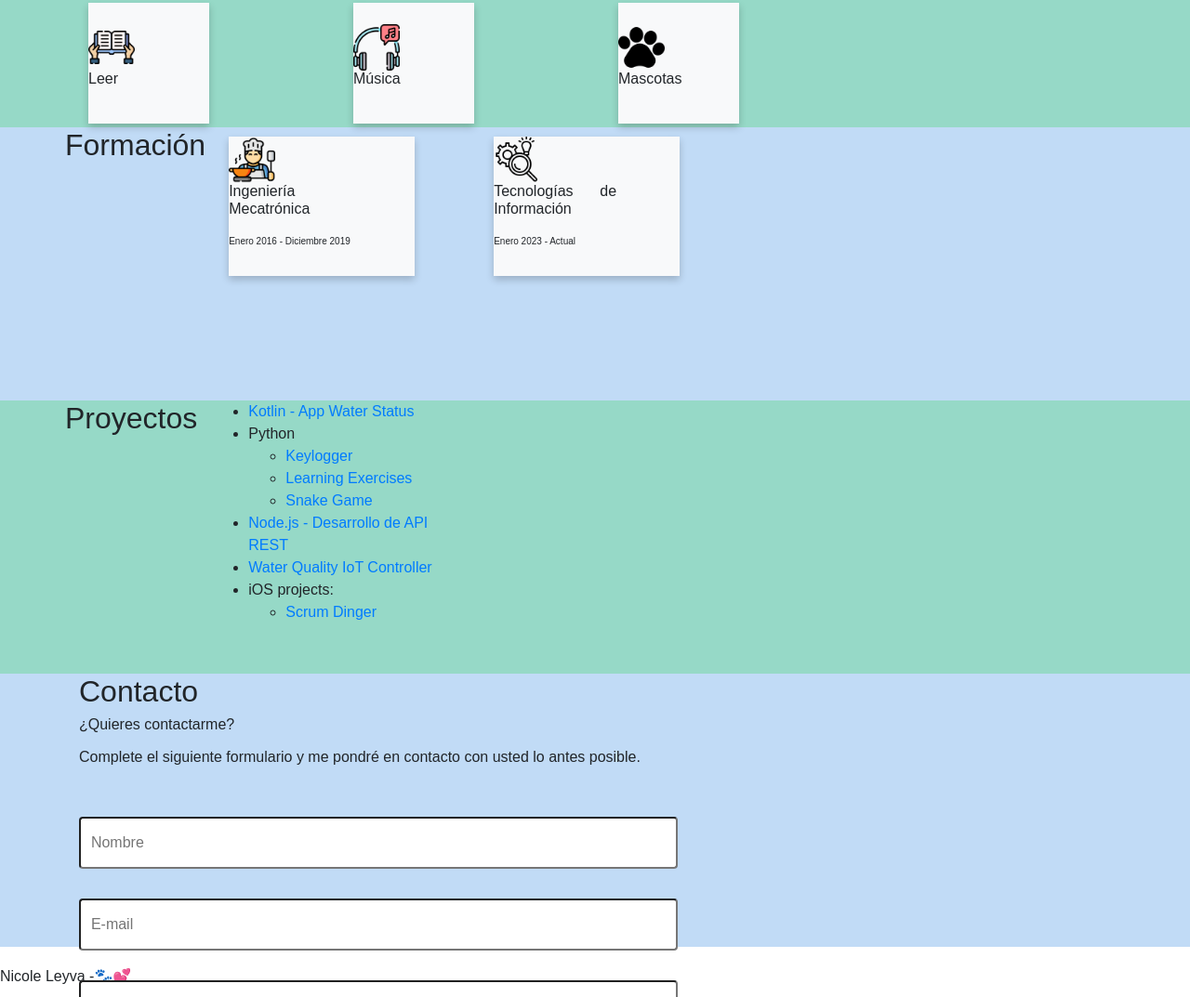
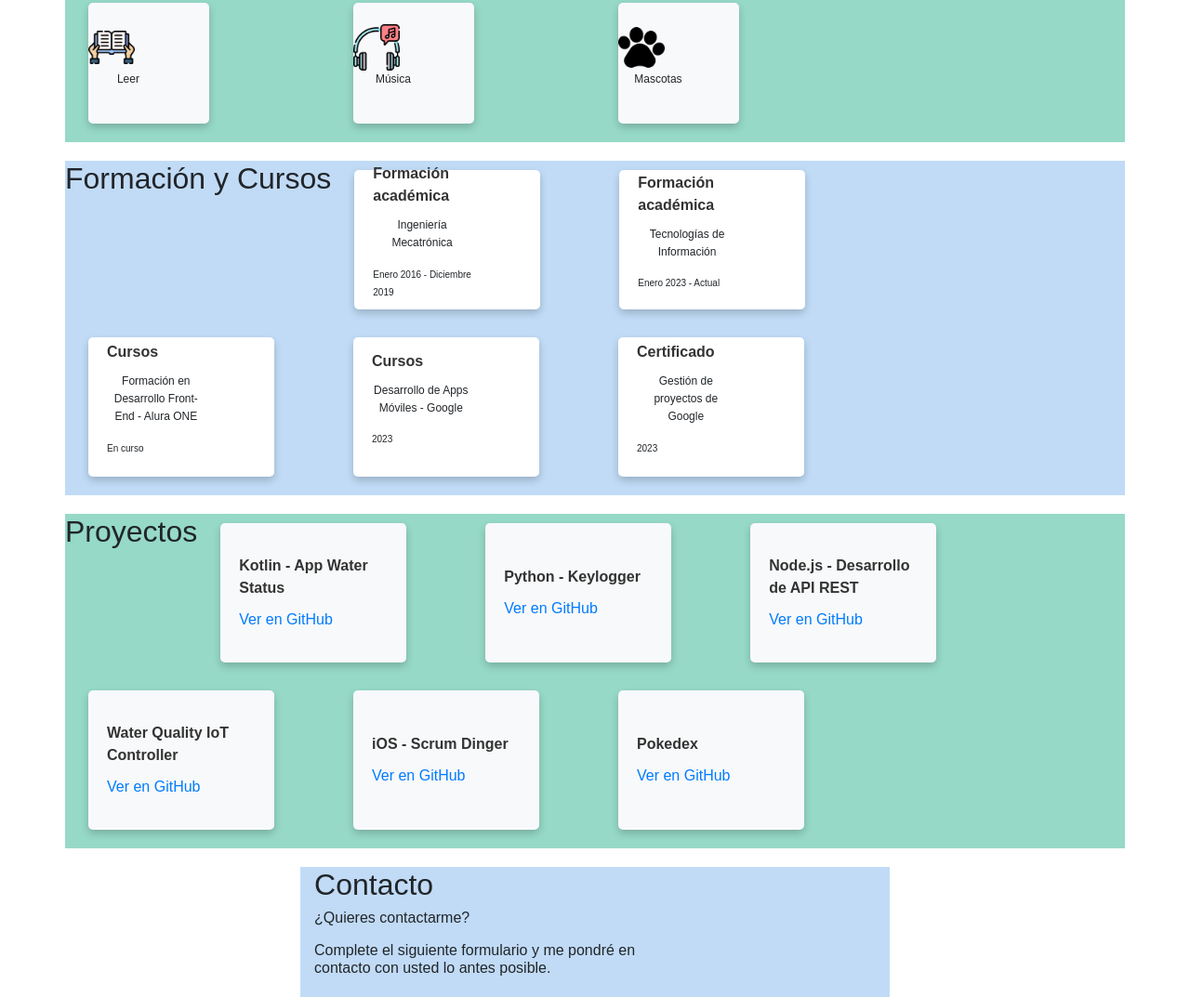
Before and after one commit to leyvamn2/portafolio-leyvanicole, a plain HTML site: page index.html in a window 1280 px wide. Shown: the part 1099-2172 px from the top of the page at 93% size. Drawn offline with nearby package versions, Linux system fonts and the light colour scheme.

Commit message:
finished

```diff
--- a/assets/css/style.css
+++ b/assets/css/style.css
@@ -79,13 +79,17 @@ body {
     height: 130px;
     margin: 10px;
     background: #f8f9fa;
+    border-radius: 5px;
+
     box-shadow: 0 4px 8px rgba(0, 0, 0, 0.2);
     transition: box-shadow 0.3s ease;
+    margin-bottom: 20px;
   }
 
   .programming-icon {
     width: 50px;
     height: 50px;
+    align-items: center;
   }
   #presentacion{
     background: #c1dbf6;
@@ -103,6 +107,13 @@ body {
     font-size: 16px;
     line-height: 18.78px;
 }
+.network-pic{
+  height: 35px;
+  width: 35px;
+  max-width: 35px; /* Puedes ajustar este valor según el tamaño deseado */
+
+
+}
 .network{
   display: flex;
   height: 24px;
@@ -115,18 +126,15 @@ body {
   background: #96d9c7;
 }
 
-.heroe{
-  flex-direction: column-reverse;
+#hero {
   width: 100%;
-  height: 294px;
-  margin-top: -20px; /* Ajusta el valor según sea necesario para eliminar el espacio entre las secciones */
-
-  justify-content: space-around;
-  align-items: flex-start;
+  height: 100vh;
+  background-size: cover;
 }
 
-.heroe > * {
-  flex: 1; /* Hace que todos los elementos ocupen la misma cantidad de espacio */
+#hero .container {
+  padding-top: 70px;
+  position: relative;
 }
 #skills{
   background: #c1dbf6;
@@ -154,9 +162,12 @@ body {
   width: 200px;
   height: 150px;
   margin: 10px;
-  background: #f8f9fa;
+  padding: 20px;
+  background: #ffffff;
+  border-radius: 5px;
   box-shadow: 0 4px 8px rgba(0, 0, 0, 0.2);
   transition: box-shadow 0.3s ease;
+  margin-bottom: 20px;
 }
 .contactarme{
   font-weight: 500;
@@ -210,12 +221,17 @@ body {
   color: #ffffff;
 
 }
+.skill_title {
+  font-weight: bold;
+  color: #333;
+  margin-bottom: 10px;
+}
 .skill_name{
   width: 66%;
   font-weight: 400;
-  font-size: 1tpx;
+  font-size: 12px;
   line-height: 18.78px;
-  text-align: justify;
+  text-align: center;
 }
 .date_formacion{
   width: 66%;
@@ -226,6 +242,61 @@ body {
   text-align: justify;
 }
 
-footer {
-  max-height: 200px; /* Establece la altura máxima deseada */
-  overflow-y: auto;}
+#footer {
+  background: #e9e8e6;
+  padding: 30px 0;
+  color: #222222;
+  font-size: 14px;
+  text-align: center;
+}
+
+#footer .credits {
+  padding-top: 5px;
+  font-size: 13px;
+}
+
+#footer .credits a {
+  color: #34b7a7;
+}
+
+#proyectos .box-formacion {
+  background-color: #f8f9fa;
+  padding: 20px;
+  border-radius: 5px;
+  box-shadow: 0 4px 8px rgba(0, 0, 0, 0.2);
+  transition: box-shadow 0.3s ease;
+  margin-bottom: 20px;
+}
+#proyectos .box-formacion {
+  background-color: #f8f9fa;
+  padding: 20px;
+  border-radius: 5px;
+  box-shadow: 0 4px 8px rgba(0, 0, 0, 0.2);
+  transition: box-shadow 0.3s ease;
+  margin-bottom: 20px;
+}
+
+#proyectos .skill_title {
+  font-weight: bold;
+  color: #333;
+  margin-bottom: 10px;
+}
+
+#proyectos .skill_name {
+  color: #555;
+  margin-bottom: 10px;
+}
+
+#proyectos .date_formacion {
+  color: #777;
+  margin-bottom: 0;
+}
+
+#proyectos .date_formacion a {
+  color: #007bff;
+  text-decoration: none;
+}
+
+#proyectos .date_formacion a:hover {
+  text-decoration: underline;
+}
--- a/index.html
+++ b/index.html
@@ -30,22 +30,20 @@
 
   <!-- ======= Header ======= -->
  <header id="header">
-  <div class="text-start text-lg-end" data-aos="fade-up" data-aos-delay="100">
-      <div class="header-info text-end"> <!-- Alinea los elementos a la derecha en pantallas grandes -->
+    <div class="container-fluid d-flex justify-content-between align-items-center">
         <div class="d-none d-lg-block">
-            <span class="name">Nicole Leyva</span>
-            <a class="header-info-item" href="#presentacion">Sobre mí</a>
+            <span class="logo me-auto me-lg-0"><a href="index.html">Nicole Leyva</a></span>            <a class="header-info-item" href="#presentacion">Sobre mí</a>
             <a class="header-info-item" href="#skills">Skills</a>
             <a class="header-info-item" href="#hobbies">Hobbies</a>
             <a class="header-info-item" href="#formacion">Formación</a>
             <a class="header-info-item" href="#proyectos">Proyectos</a>
             <a class="header-info-item" href="#contacto">Contacto</a>
         </div>
-      </div>
+
   </div>
   <div class="text-center d-lg-none"> <!-- Alinea el nombre al centro en pantallas pequeñas -->
-      <span class="name">Nicole Leyva</span>
-  </div>
+    <span class="logo me-auto me-lg-0"><a href="index.html">Nicole Leyva</a></span>            <a class="header-info-item" href="#presentacion">Sobre mí</a>
+</div>
 </header>
     <main id="main-content">
             <section id="presentacion" class="heroe">
@@ -53,7 +51,7 @@
                     <div class="row justify-content-center">
                         <div class="col-lg-3 col-md-4 col-sm-6 text-center d-flex justify-content-center"> <!-- Añade las clases d-flex justify-content-center aquí -->
                             <div class="img-container">
-                                <img src="assets/res/me.jpeg" class="img-fluid circular-img" alt="nicole">
+                                <img src="assets/res/me.jpeg" class="img-fluid " alt="nicole">
                             </div>
                         </div>
                         <div class="col-lg-9 col-md-8 col-sm-12 pt-4 pt-md-0 text-center text-md-start">
@@ -74,7 +72,8 @@
                                 </div>
                                 <div class="network_item">
                                     <a href="https://www.canva.com/design/DAFy7_q8-dc/Bp26kr_Up-D18xqQrgAvlw/view?utm_content=DAFy7_q8-dc&utm_campaign=designshare&utm_medium=link&utm_source=editor">
-                                        CV
+                                        <img class="network-pic"src="assets/res/cv.png">
+
                                     </a>
                                 </div>
                             </div>
@@ -159,31 +158,31 @@
                             <p class="skill_name">Cocinar</p>
                         </div>
                     </div>
-                    <div class="col-md-3">
+                    <div class="col-lg-3 col-md-4 col-sm-6">
                         <div class="box">
                             <img class="programming-icon" src="assets/res/investigacion.png" alt="Investigación">
                             <p class="skill_name">Investigación</p>
                         </div>
                     </div>
-                    <div class="col-md-3">
+                    <div class="col-lg-3 col-md-4 col-sm-6">
                         <div class="box">
                             <img class="programming-icon" src="assets/res/estudiar.png" alt="Estudiar">
                             <p class="skill_name">Estudiar</p>
                         </div>
                     </div>
-                    <div class="col-md-3">
+                    <div class="col-lg-3 col-md-4 col-sm-6">
                         <div class="box">
                             <img class="programming-icon" src="assets/res/leer.png" alt="Leer">
                             <p class="skill_name">Leer</p>
                         </div>
                     </div>
-                    <div class="col-md-3">
+                    <div class="col-lg-3 col-md-4 col-sm-6">
                         <div class="box">
                             <img class="programming-icon" src="assets/res/musica.png" alt="Música">
                             <p class="skill_name">Música</p>
                         </div>
                     </div>
-                    <div class="col-md-3">
+                    <div class="col-lg-3 col-md-4 col-sm-6">
                         <div class="box">
                             <img class="programming-icon" src="assets/res/huella.png" alt="Mascotas">
                             <p class="skill_name">Mascotas</p>
@@ -196,19 +195,40 @@
         <section id="formacion" class="heroe">
             <div class="container" data-aos="fade-up">
                 <div class="row" id="container">
-                    <h2 id="title">Formación</h2>
+                    <h2 id="title">Formación y Cursos</h2>
                     <div class="col-lg-3 col-md-4 col-sm-6">
                         <div class="box-formacion">
-                            <img class="programming-icon" src="assets/res/cocinar.png" alt="Ingeniería Mecatrónica">
+                            <p class="skill_title">Formación académica</p>
                             <p class="skill_name">Ingeniería Mecatrónica</p>
                             <p class="date_formacion">Enero 2016 - Diciembre 2019</p>
                         </div>
                     </div>
                     <div class="col-lg-3 col-md-4 col-sm-6">
                         <div class="box-formacion">
-                            <img class="programming-icon" src="assets/res/investigacion.png" alt="Tecnologías de Información">
+                            <p class="skill_title">Formación académica</p>
                             <p class="skill_name">Tecnologías de Información</p>
                             <p class="date_formacion">Enero 2023 - Actual</p>
+                        </div>
+                    </div>
+                    <div class="col-lg-3 col-md-4 col-sm-6">
+                        <div class="box-formacion">
+                            <p class="skill_title">Cursos</p>
+                            <p class="skill_name">Formación en Desarrollo Front-End - Alura ONE</p>
+                            <p class="date_formacion">En curso</p>
+                        </div>
+                    </div>
+                    <div class="col-lg-3 col-md-4 col-sm-6">
+                        <div class="box-formacion">
+                            <p class="skill_title">Cursos</p>
+                            <p class="skill_name">Desarrollo de Apps Móviles - Google</p>
+                            <p class="date_formacion">2023</p>
+                        </div>
+                    </div>
+                    <div class="col-lg-3 col-md-4 col-sm-6">
+                        <div class="box-formacion">
+                            <p class="skill_title">Certificado</p>
+                            <p class="skill_name">Gestión de proyectos de Google</p>
+                            <p class="date_formacion">2023</p>
                         </div>
                     </div>
                 </div>
@@ -220,23 +240,40 @@
                 <div class="row" id="container">
                     <h2 id="title">Proyectos</h2>
                     <div class="col-lg-3 col-md-4 col-sm-6">
-                        <ul>
-                            <li><a href="https://github.com/leyvamn2/AppWaterStatus">Kotlin - App Water Status</a></li>
-                            <li>Python
-                                <ul>
-                                    <li><a href="https://github.com/leyvamn2/pykeylogger">Keylogger</a></li>
-                                    <li><a href="https://github.com/leyvamn2/Learning-python">Learning Exercises</a></li>
-                                    <li><a href="https://github.com/leyvamn2/snakewhenicantsleep">Snake Game</a></li>
-                                </ul>
-                            </li>
-                            <li><a href="https://github.com/leyvamn2/REST-API">Node.js - Desarrollo de API REST</a></li>
-                            <li><a href="https://github.com/leyvamn2/IoT-Collection-Storage">Water Quality IoT Controller</a></li>
-                            <li>iOS projects:
-                                <ul>
-                                    <li><a href="https://github.com/leyvamn2/ScrumDinger_App_iOS">Scrum Dinger</a></li>
-                                </ul>
-                            </li>
-                        </ul>
+                        <div class="box-formacion">
+                            <p class="skill_title">Kotlin - App Water Status</p>
+                            <a href="https://github.com/leyvamn2/AppWaterStatus">Ver en GitHub</a>
+                        </div>
+                    </div>
+                    <div class="col-lg-3 col-md-4 col-sm-6">
+                        <div class="box-formacion">
+                            <p class="skill_title">Python - Keylogger</p>
+                            <a href="https://github.com/leyvamn2/pykeylogger">Ver en GitHub</a>
+                        </div>
+                    </div>
+                    <div class="col-lg-3 col-md-4 col-sm-6">
+                        <div class="box-formacion">
+                            <p class="skill_title">Node.js - Desarrollo de API REST</p>
+                            <a href="https://github.com/leyvamn2/REST-API">Ver en GitHub</a>
+                        </div>
+                    </div>
+                    <div class="col-lg-3 col-md-4 col-sm-6">
+                        <div class="box-formacion">
+                            <p class="skill_title">Water Quality IoT Controller</p>
+                                <a href="https://github.com/leyvamn2/IoT-Collection-Storage">Ver en GitHub</a>
+                        </div>
+                    </div>
+                    <div class="col-lg-3 col-md-4 col-sm-6">
+                        <div class="box-formacion">
+                            <p class="skill_title">iOS - Scrum Dinger</p>
+                            <a href="https://github.com/leyvamn2/ScrumDinger_App_iOS">Ver en GitHub</a>
+                        </div>
+                    </div>
+                    <div class="col-lg-3 col-md-4 col-sm-6">
+                        <div class="box-formacion">
+                            <p class="skill_title">Pokedex</p>
+                            <a href="https://github.com/leyvamn2/Pokedex">Ver en GitHub</a>
+                        </div>
                     </div>
                 </div>
             </div>
@@ -267,10 +304,12 @@
     </main>
 
 
-<footer>
-    <section>
-        <p>Nicole Leyva -🐾💕</p>
-
+<footer id="footer">
+    <section class="container">
+        <div class="copyright">
+            &copy; Copyright <strong><span>Nicole Leyva</span></strong>. All Rights Reserved
+          </div>
+          <div class="credits">
     </section>
 </footer>
 
```
Also changed, not shown: assets/res/cv.png (added), 1 other file.
